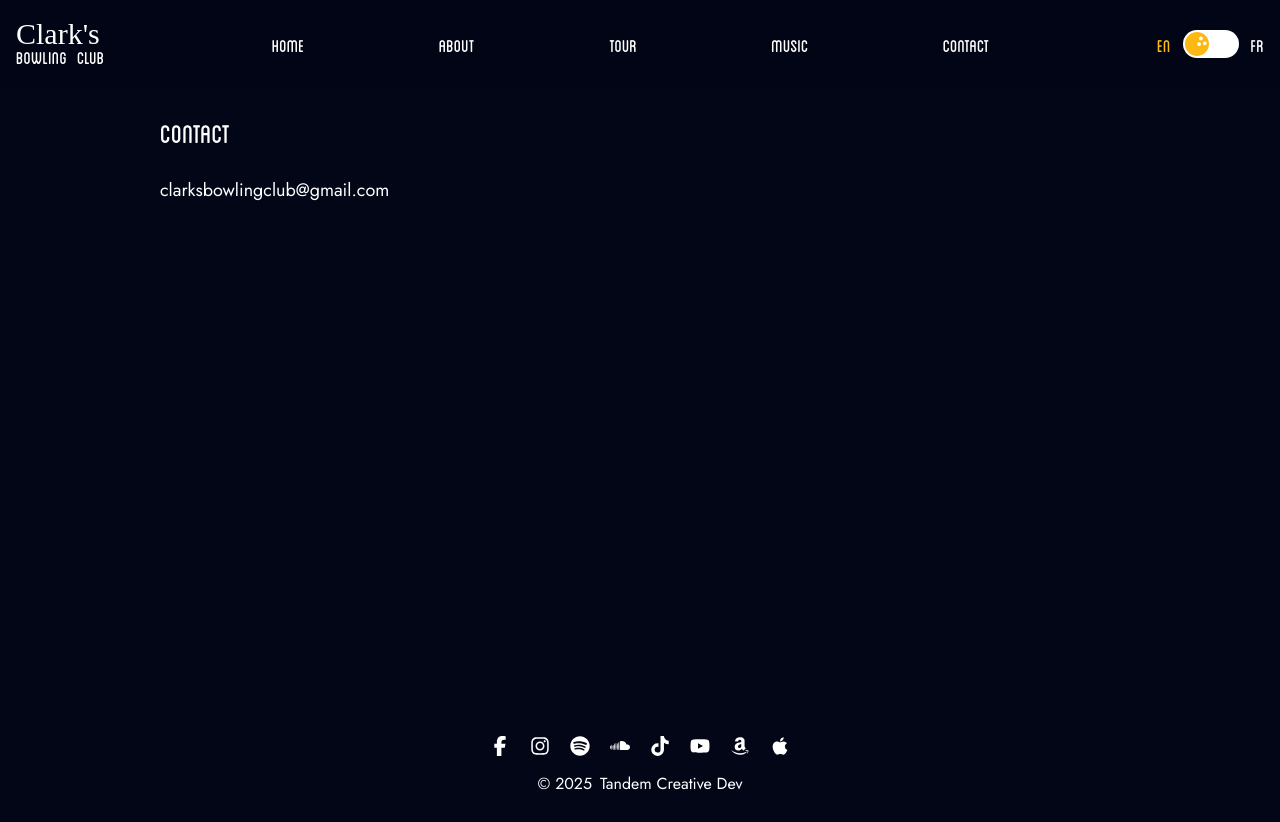
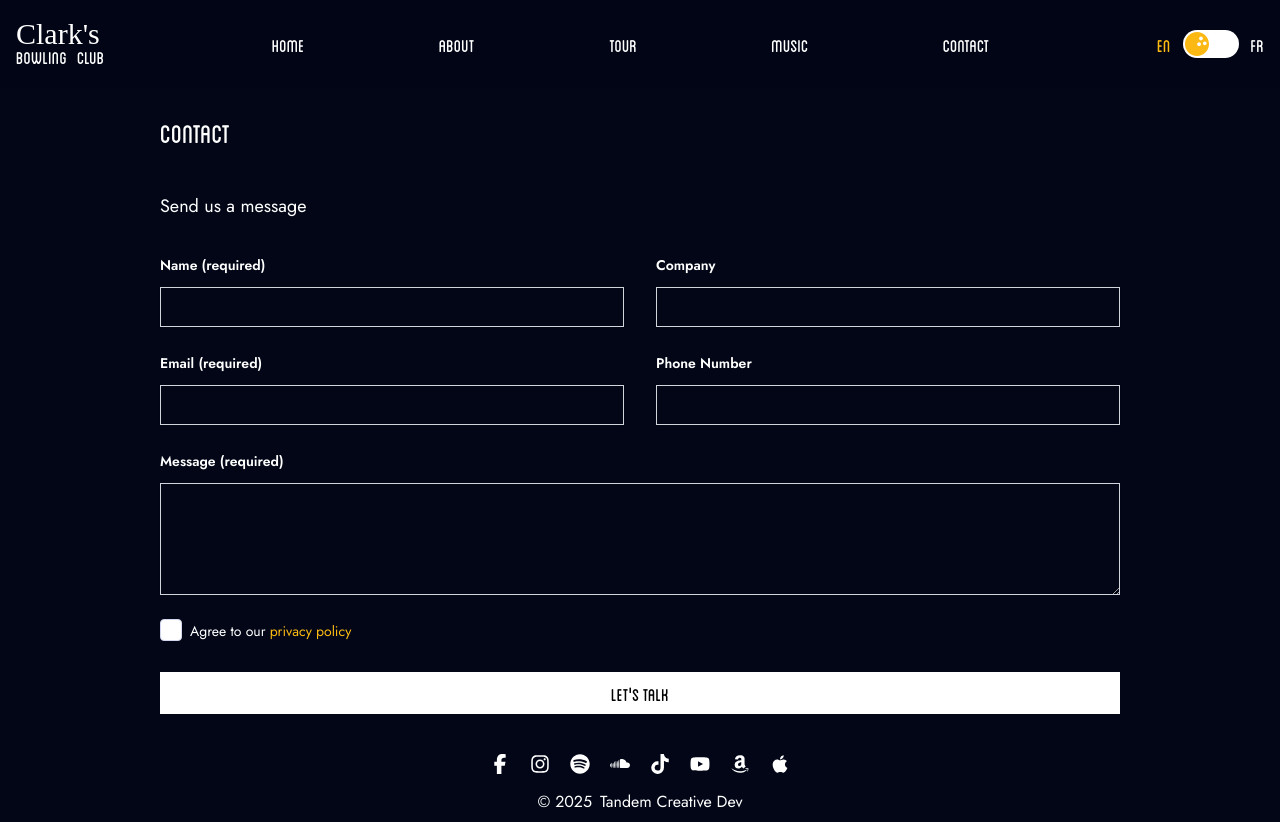
Before and after one commit to TandemCreativeDev/cbc, a Next.js app: page /contact in a window 1280 px wide. Built offline with nearby package versions, Linux system fonts and the light colour scheme; no server answers; a web font is replaced by a local one.

Commit message:
chore: add contact form in contact page.tsx

```diff
--- a/src/app/contact/page.tsx
+++ b/src/app/contact/page.tsx
@@ -1,16 +1,17 @@
 "use client";
 
+import ContactForm from "@/components/ui/ContactForm";
 import { useLanguage } from "@/context/LanguageContext";
 import { Page } from "@/utils/types";
 
 const french: Page = {
   title: "Contact",
-  content: "clarksbowlingclub@gmail.com",
+  content: "Envoyez-nous un message",
 };
 
 const english: Page = {
   title: "Contact",
-  content: "clarksbowlingclub@gmail.com",
+  content: "Send us a message",
 };
 
 export default function Tour() {
@@ -19,8 +20,8 @@ export default function Tour() {
 
   return (
     <>
-      <h2 className="text-4xl font-blanch mb-6">{pageContent.title}</h2>
-      <p className="text-lg leading-relaxed mb-8">{pageContent.content}</p>
+      <h1 className="text-4xl font-blanch mb-6">{pageContent.title}</h1>
+      <ContactForm legend={pageContent.content} />
     </>
   );
 }
```
